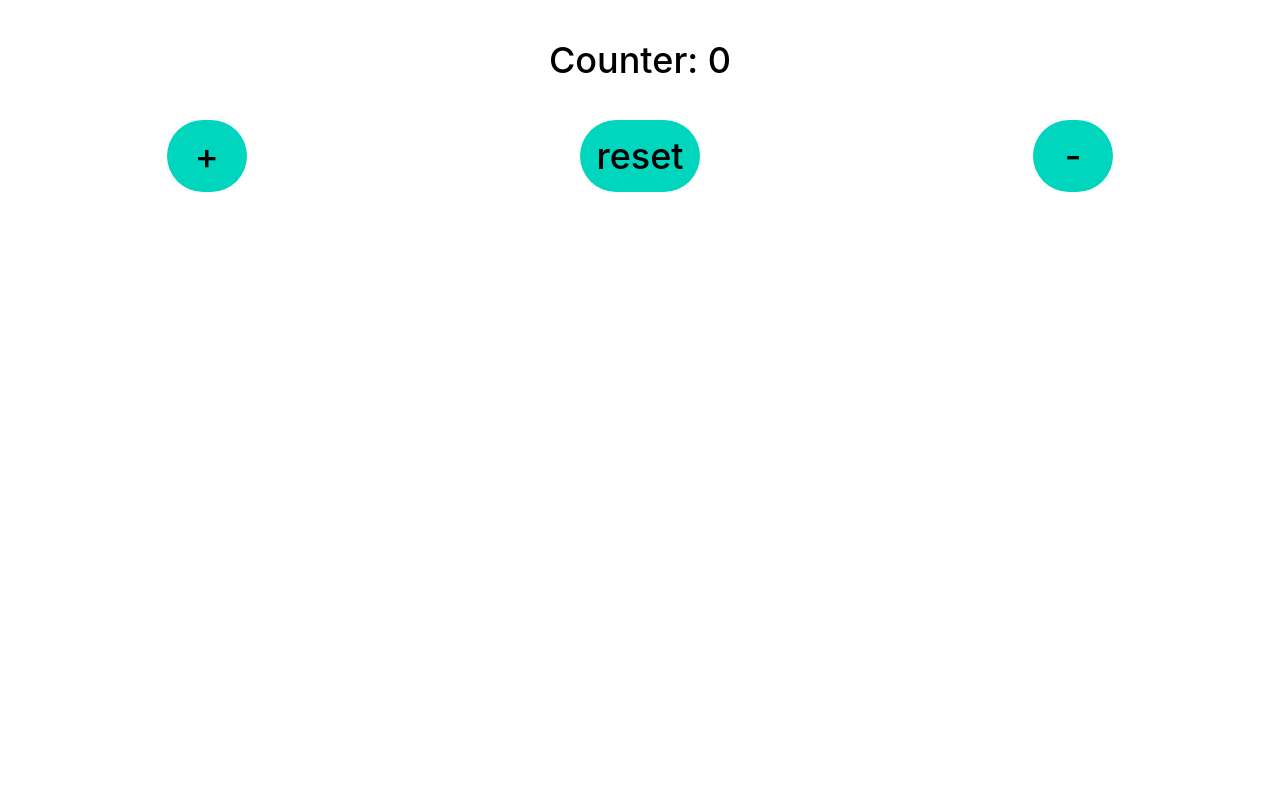
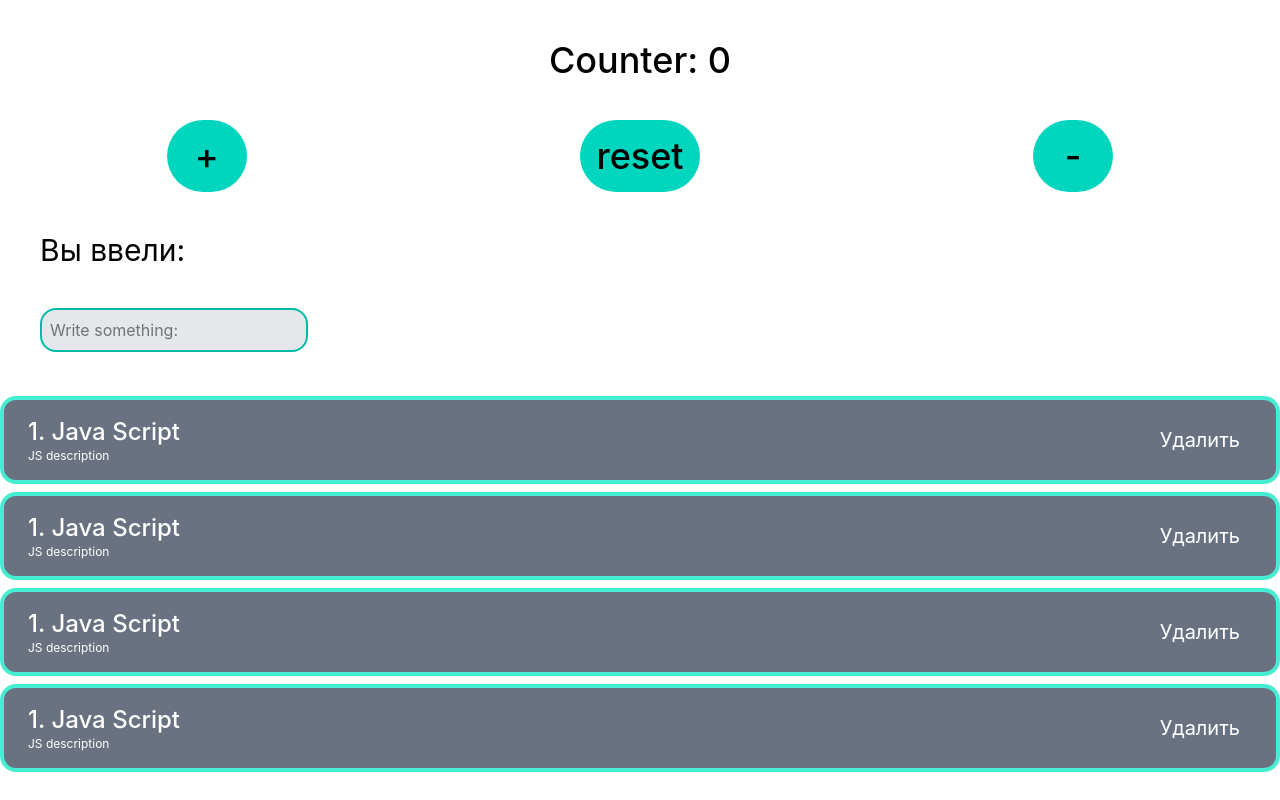
Before and after one commit to KirillSezen/learning-react, a React (Vite) app in the folder second-react-course/: page / in a window 1280 px wide. Built offline with nearby package versions, Linux system fonts and the light colour scheme.

Commit message:
add components

```diff
--- a/second-react-course/src/App.jsx
+++ b/second-react-course/src/App.jsx
@@ -1,22 +1,32 @@
 import { useState } from "react"
+import Counter from "./components/counter"
+import PostItem from "./components/PostItem"
 
 function App() {
-  const [count, setCount] = useState(0)
+  const [inputValue, setInputValue] = useState('')
+  const [posts, setPosts] = useState([
+    {id:1, title:'Java Script', body:'JS description'},
+    {id:1, title:'Java Script', body:'JS description'},
+    {id:1, title:'Java Script', body:'JS description'},
+    {id:1, title:'Java Script', body:'JS description'},
+  ])
 
   return (
     <div className="flex flex-col ">
 
-      <h1 className="text-4xl font-medium text-center my-10">Counter: {count}</h1>
+       <Counter/>
 
-      <div className="flex flex-row justify-around">
+      <h1 className="mx-10 mt-10 text-3xl text-black">Вы ввели: {inputValue}</h1>
 
-        <button onClick={() => setCount(count + 1)} className="p-2 border-none bg-teal-400 rounded-full w-20 h-auto font-medium text-4xl">+</button>
+       <input className="p-2 m-10 bg-gray-200 w-fit border-teal-500 border-2 rounded-2xl" type="text" value={inputValue} placeholder="Write something: " onChange={event => setInputValue(event.target.value)}/>
 
-        <button onClick={() => setCount(0)} className="p-4 border-none bg-teal-400 rounded-full w-fit h-auto font-medium text-4xl">reset</button>
 
-        <button onClick={() => setCount(count - 1)} className="p-2 border-none bg-teal-400 rounded-full w-20 h-auto font-medium text-4xl">-</button>
 
-      </div>
+        <PostItem post={{id:1, title:'Java Script', body:'JS description'}}/>
+        <PostItem post={{id:1, title:'Java Script', body:'JS description'}}/>
+        <PostItem post={{id:1, title:'Java Script', body:'JS description'}}/>
+        <PostItem post={{id:1, title:'Java Script', body:'JS description'}}/>
+
     </div>
 
   )
--- /dev/null
+++ b/second-react-course/src/components/Counter.jsx
@@ -0,0 +1,25 @@
+import { useState } from "react"
+
+const Counter = () => {
+  const [count, setCount] = useState(0)
+
+
+	return (
+		<div>
+			<h1 className="text-4xl font-medium text-center my-10">Counter: {count}</h1>
+
+			<div className="flex flex-row justify-around">
+
+			<button onClick={() => setCount(count + 1)} className="p-2 border-none bg-teal-400 rounded-full w-20 h-auto font-medium text-4xl">+</button>
+
+			<button onClick={() => setCount(0)} className="p-4 border-none bg-teal-400 rounded-full w-fit h-auto font-medium text-4xl">reset</button>
+
+			<button onClick={() => setCount(count - 1)} className="p-2 border-none bg-teal-400 rounded-full w-20 h-auto font-medium text-4xl">-</button>
+
+    	</div>
+		</div>
+
+	)
+}
+
+export default Counter
--- /dev/null
+++ b/second-react-course/src/components/PostItem.jsx
@@ -0,0 +1,25 @@
+
+
+const PostItem = ({post: {id, title, body}}) => {
+	return (
+		<div>
+
+			<div className="post flex flex-row justify-between p-4 my-1 w-full border-teal-300 border-4 rounded-2xl bg-gray-500">
+
+      	<div className="post-content flex flex-col items-start pl-2">
+
+					<h1 className="text-white font-medium text-2xl">{id}. {title}</h1>
+
+					<p className="text-white  text-xs">{body}</p>
+
+        </div>
+
+        <button className="pr-5 text-xl text-white cursor-pointer">Удалить</button>
+
+      </div>
+
+		</div>
+	)
+}
+
+export default PostItem
```
